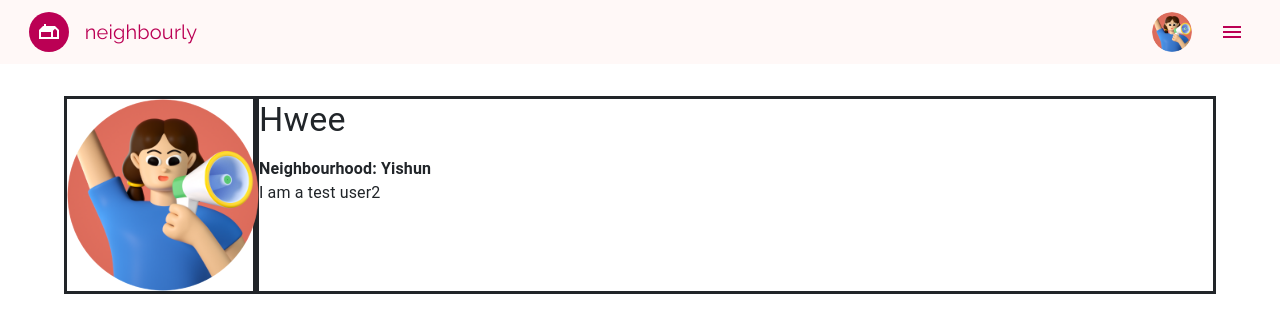
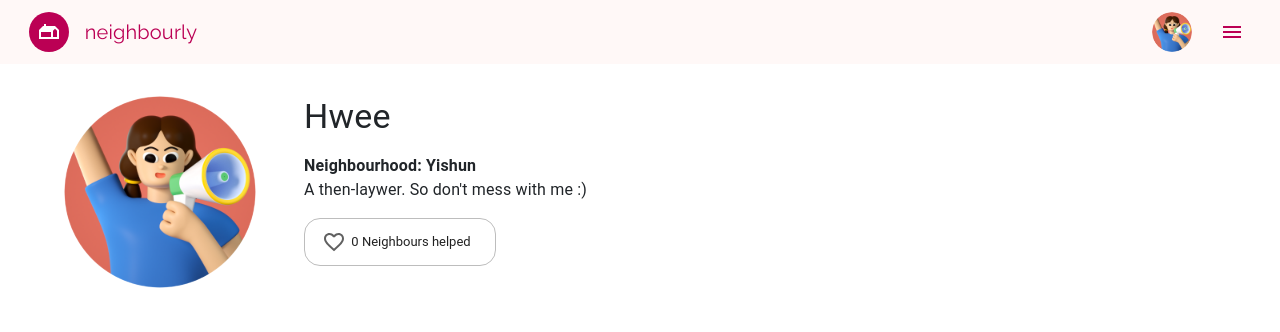
Before and after one commit to Blackkbeard/Neighbourly-App, a React (Vite) app in the folder Frontend/: page /profile in a window 1280 px wide. Shown: the top 332 px of the page. Built offline with nearby package versions, Linux system fonts and the light colour scheme.

Commit message:
Add components to profile

```diff
--- a/Frontend/src/App.jsx
+++ b/Frontend/src/App.jsx
@@ -19,7 +19,7 @@ function App() {
     email: "hwee@test.com",
     hash: "$2b$05$NJohi/xGECGnXCit27WdvOSjGrRyZlU1at0MCCIg/9h8T6R6uEvLW",
     display_name: "Hwee",
-    biography: "I am a test user2",
+    biography: "A then-laywer. So don't mess with me :)",
     mobile_number: 12345678,
     help_count: 0,
     rating: 0,
--- a/Frontend/src/pages/Profile.jsx
+++ b/Frontend/src/pages/Profile.jsx
@@ -2,8 +2,9 @@ import React, { useContext } from "react";
 import TopBar from "../components/TopBar";
 import UserContext from "../context/user";
 import Grid from "@mui/material/Unstable_Grid2";
-import { Container, Typography, Box } from "@mui/material";
+import { Container, Typography, Box, Chip } from "@mui/material";
 import Avt from "../components/Avt";
+import FavoriteBorderIcon from "@mui/icons-material/FavoriteBorder";
 
 const Profile = () => {
   const userCtx = useContext(UserContext);
@@ -14,17 +15,36 @@ const Profile = () => {
       <Container maxWidth="lg">
         <Box>
           <Grid container>
-            <Grid xs={2} style={{ borderStyle: "solid" }} sx={{ mt: "2rem" }}>
+            <Grid xs={2} sx={{ mt: "2rem" }}>
               <Avt size={12} src={userCtx.userInfo.image_url}></Avt>
             </Grid>
-            <Grid xs={10} style={{ borderStyle: "solid" }} sx={{ mt: "2rem" }}>
-              <Typography variant="h4" marginBottom="1rem">
-                {userCtx.userInfo.display_name}
-              </Typography>
-              <Typography variant="body1" fontWeight="bold">
-                {`Neighbourhood: ${userCtx.userInfo.location[0].district}`}
-              </Typography>
-              <Typography>{userCtx.userInfo.biography}</Typography>
+            <Grid xs={10} sx={{ mt: "2rem" }}>
+              <Box>
+                <Typography
+                  variant="h4"
+                  marginBottom="1rem"
+                  sx={{ ml: "3rem" }}
+                >
+                  {userCtx.userInfo.display_name}
+                </Typography>
+                <Typography
+                  variant="body1"
+                  fontWeight="bold"
+                  sx={{ ml: "3rem" }}
+                >
+                  {`Neighbourhood: ${userCtx.userInfo.location[0].district}`}
+                </Typography>
+                <Typography sx={{ ml: "3rem" }}>
+                  {userCtx.userInfo.biography}
+                </Typography>
+              </Box>
+              <Chip
+                icon={<FavoriteBorderIcon />}
+                label={`${userCtx.userInfo.help_count} Neighbours helped`}
+                variant="outlined"
+                sx={{ ml: "3rem", mt: "1rem" }}
+                style={{ height: "3rem", width: "20%" }}
+              />
             </Grid>
           </Grid>
         </Box>
```
